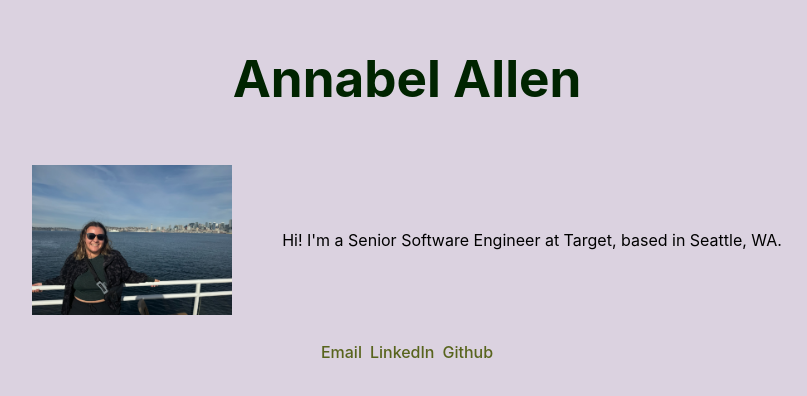
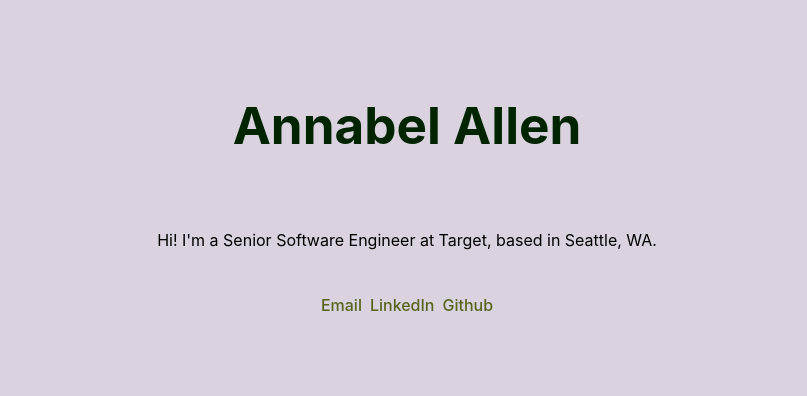
Before and after one commit to annabelja/annabel-allen-dot-com, a React (Vite) app: page / in a window 1280 px wide. Shown: the part 210-606 px from the top of the page, without its empty margins (233-1040 px from the left). Built offline with nearby package versions, Linux system fonts and the light colour scheme.

Commit message:
hide image

```diff
--- a/src/App.tsx
+++ b/src/App.tsx
@@ -1,6 +1,6 @@
 import './App.css'
 import { ContactLinks } from './components/ContactLinks'
-import annabelInSeattleImage from './assets/Annabel_in_Seattle.jpg'
+// import annabelInSeattleImage from './assets/Annabel_in_Seattle.jpg'
 
 function App() {
   return (
@@ -8,7 +8,7 @@ function App() {
       <h1 style={{color: '#002400'}}>Annabel Allen</h1>
       {/*TODO: Move styles to css file */}
       <div style={{display: 'flex', flexDirection: 'row', flexWrap: 'wrap', justifyContent: 'space-between'}}>
-      <img src={annabelInSeattleImage} style={{borderRadius: '25px', maxWidth: '200px', padding: '25px', marginLeft: 'auto', marginRight: 'auto'}}/>
+      {/* <img src={annabelInSeattleImage} style={{borderRadius: '25px', maxWidth: '200px', padding: '25px', marginLeft: 'auto', marginRight: 'auto'}}/> */}
       <p style={{alignContent: 'center', minWidth: '200px', marginLeft: 'auto', marginRight: 'auto', padding: '25px'}}>Hi! I&apos;m a Senior Software Engineer at Target, based in Seattle, WA.
         {/*TODO: implement About section to link to here */}
         {/* <a>
```
